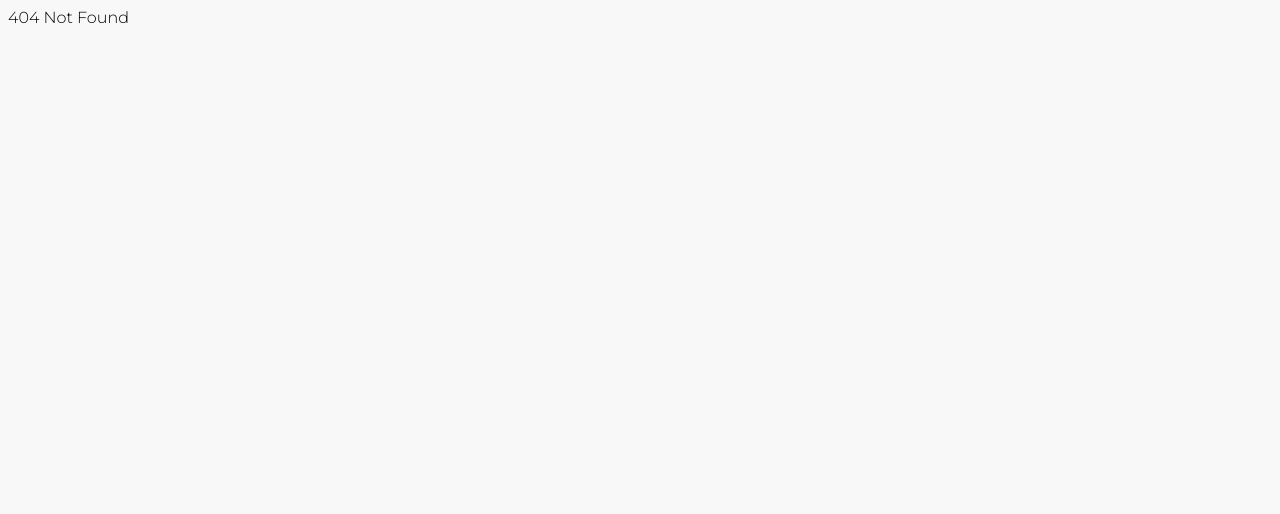
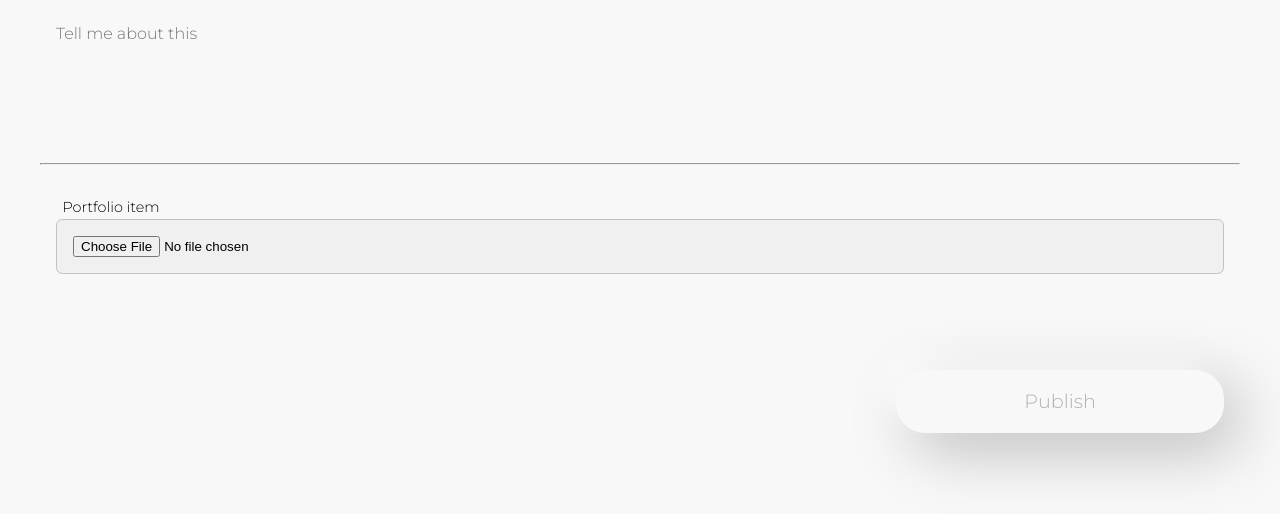
Before and after one commit to BYUCS452F2020/Small-Business-Platform, a React app in the folder client/: page /test in a window 1280 px wide. Before the commit this address had no page. Shown: the top 514 px of the page. Built offline with nearby package versions, Linux system fonts and the light colour scheme.

Commit message:
most UI is done for component

```diff
--- a/client/src/Backend.ts
+++ b/client/src/Backend.ts
@@ -1,5 +1,6 @@
 import Business from './types/business'
 import User from './types/user'
+import PortfolioItem from './types/portfolioItem'
 import axios from 'axios'
 
 export default class Backend {
@@ -83,4 +84,8 @@ export default class Backend {
       }
     }
   }
+
+  async addPortfolio(portfolioItem: PortfolioItem): Promise<void> {
+    console.log('this is what we\'re uploading: ', portfolioItem)
+  }
 }
--- a/client/src/components/App.tsx
+++ b/client/src/components/App.tsx
@@ -5,6 +5,7 @@ import '../styles/index.scss'
 import Backend from '../Backend'
 import BusinessRegistration from './BusinessRegistration'
 import Signup from './Signup'
+import UploadItem from './UploadPortfolioItem'
 
 const backend = new Backend('http://localhost:8000')
 
@@ -13,6 +14,9 @@ const AppRoutes = () => {
     <Switch>
       <Route exact path='/signup'>
         <Signup backend={backend} />
+      </Route>
+      <Route exact path='/test'>
+        <UploadItem backend={backend}/>
       </Route>
       <Route exact path='/'>
         <Login backend={backend}/>
--- a/client/src/components/FileUpload.tsx
+++ b/client/src/components/FileUpload.tsx
@@ -14,7 +14,7 @@ const FileUpload: React.FC<Props> = (props: Props) => {
   return (
     <LabeledInput
       inputType="input"
-      label="Logo"
+      label={props.label}
       htmlAttrs={{
         accept: props.accept.join(', '),
         type: 'file',
--- /dev/null
+++ b/client/src/components/UploadPortfolioItem.tsx
@@ -0,0 +1,54 @@
+import React, {useState} from 'react'
+import FileUpload from './FileUpload'
+import '../styles/upload-portfolio-item.scss'
+import Backend from 'Backend'
+
+interface Props {backend: Backend}
+
+const UploadPortfolioItem: React.FC<Props> = ({backend}: Props) => {
+  const [description, setDescription] = useState<string>('')
+  const [portfolioFile, setPortfolioFile] = useState<File|null>(null)
+
+  async function handleSubmit() {
+    const portfolioItem = {
+      description: description,
+      file: portfolioFile
+    }
+
+    try{
+      await backend.addPortfolio(portfolioItem)
+      console.log('Portfolio submitted')
+    } catch(err) {
+      alert(err.message)
+    }
+  }
+
+  return(
+    <section className='portfolio-upload'>
+      <textarea
+        className='description'
+        placeholder="Tell me about this"
+        value={description}
+        onChange={(e) => setDescription(e.target.value)}/>
+      <br/>
+      <hr className='horrizontal-line'/>
+      <FileUpload
+          label="Portfolio item"
+          accept={['.jpg', '.png']}
+          onChange={(file) =>{
+            if (file !== null){
+              setPortfolioFile(file)
+            }
+          }}
+        />
+      <button
+          className="btn-plain smaller"
+          type="submit"
+          disabled={!description || !portfolioFile}
+          onClick={handleSubmit}>
+          Publish
+        </button>
+    </section>
+  )
+}
+export default UploadPortfolioItem
--- /dev/null
+++ b/client/src/styles/upload-portfolio-item.scss
@@ -0,0 +1,23 @@
+section.portfolio-upload{
+  margin: auto;
+  max-width: 75rem;
+  min-width: 30rem;
+  textarea.description{
+      border: none;
+      overflow: auto;
+      outline: none;
+      -webkit-box-shadow: none;
+      -moz-box-shadow: none;
+      box-shadow: none;
+      resize: none; /*remove the resize handle on the bottom right*/
+      font-family: inherit;
+      font-size: inherit;
+      min-height: 8rem;
+      background-color: inherit
+  }
+  button.smaller{
+    width: calc(30% - 2rem);
+    align-self: flex-end;
+    float: right;
+  }
+}
--- /dev/null
+++ b/client/src/types/portfolioItem.ts
@@ -0,0 +1,4 @@
+export default interface PortfolioItem {
+  description: string,
+  file: File | null
+}
```
